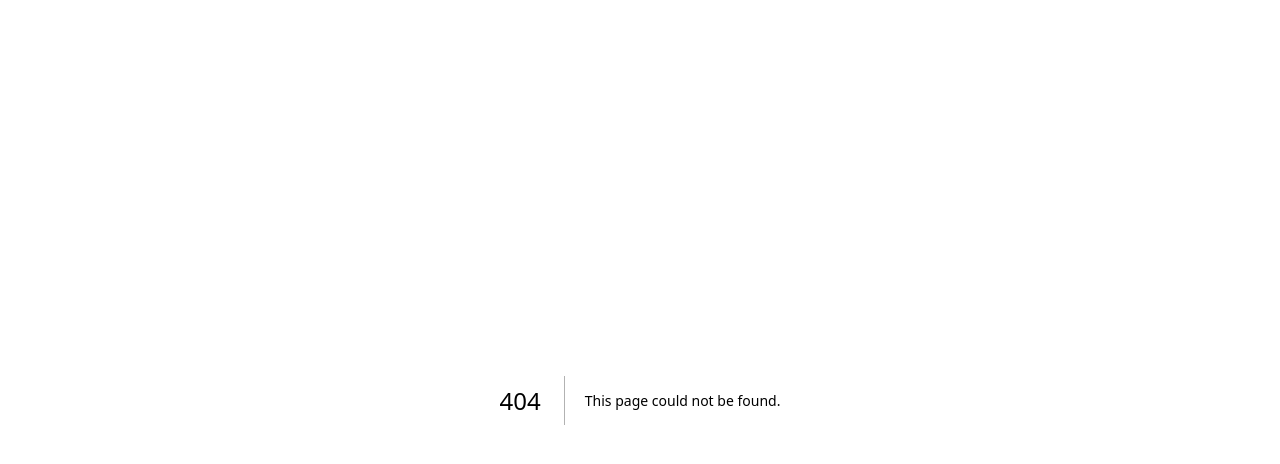
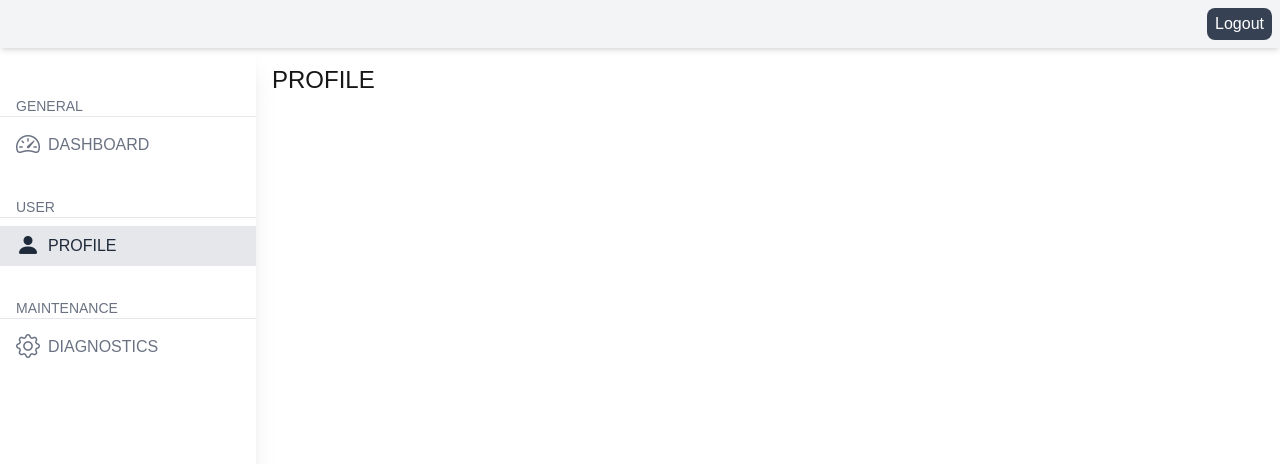
Before and after one commit to spedaco6/basic, a Next.js app: page /auth/profile in a window 1280 px wide. Before the commit this address had no page. Shown: the top 464 px of the page. Built offline with nearby package versions, Linux system fonts and the light colour scheme.

Commit message:
Sidebar component

```diff
--- a/app/auth/dashboard/page.tsx
+++ b/app/auth/dashboard/page.tsx
@@ -7,6 +7,6 @@ export const metadata: Metadata = {
 export default function Dashboard() {
 
   return <main className="p-4">
-    <h1 className="text-2xl mb-4">DASHBOARD</h1>
+    <h1 className="text-2xl mb-4 uppercase">Dashboard</h1>
   </main>
 }
--- a/app/auth/diagnostics/page.tsx
+++ b/app/auth/diagnostics/page.tsx
@@ -8,7 +8,7 @@ export const metadata: Metadata = {
 
 export default function DiagnosticsPage(): React.ReactElement {
   return <main className="p-4">
-    <h1 className="text-2xl mb-4">DIAGNOSTICS</h1>
+    <h1 className="text-2xl mb-4 uppercase">Diagnostics</h1>
     <DiagnosticToolbar />
   </main>
 }
--- a/app/auth/layout.tsx
+++ b/app/auth/layout.tsx
@@ -1,17 +1,18 @@
 import { LogoutButton } from "@/components/buttons/LogoutButton";
+import { Sidebar } from "@/components/nav/Sidebar";
 import React from "react";
 
 export default function AuthLayout({ children }: React.PropsWithChildren ): React.ReactElement {
 
   return <div className="flex flex-col h-[100dvh]">
-    <div className="p-2 border-b-2 bg-gray-100 border-gray-200 flex justify-end">
+    <div className="p-2 bg-gray-100 flex justify-end shadow-md">
       <LogoutButton />
     </div>
 
-    <div className="flex-1 flex">
+    <div className="flex-1 flex overflow-hidden">
 
-      <div className="w-[20rem] border-r-2 border-gray-600 h-full overflow-hidden">
-        <p>Sidebar</p>
+      <div className="w-[16rem] h-full overflow-y-scroll shadow-xl">
+        <Sidebar />
       </div>
 
       <div className="overflow-y-scroll flex-1">
--- /dev/null
+++ b/app/auth/profile/page.tsx
@@ -0,0 +1,13 @@
+import { Metadata } from "next";
+import React from "react";
+
+export const metadata: Metadata = {
+  title: "Profile",
+};
+
+export default function ProfilePage(): React.ReactElement {
+
+  return <main className="p-4">
+    <h1 className="text-2xl mb-4 uppercase">Profile</h1>
+  </main>
+}
--- a/app/globals.css
+++ b/app/globals.css
@@ -10,3 +10,7 @@ body {
   color: var(--foreground);
   font-family: Arial, Helvetica, sans-serif;
 }
+
+i {
+  width: none;
+}
--- a/app/layout.tsx
+++ b/app/layout.tsx
@@ -1,5 +1,7 @@
 import type { Metadata } from "next";
+import "bootstrap-icons/font/bootstrap-icons.css";
 import "./globals.css";
+
 
 export const metadata: Metadata = {
   title: "Basic App",
--- /dev/null
+++ b/components/nav/Sidebar.tsx
@@ -0,0 +1,27 @@
+import Link from "next/link";
+import React from "react";
+import { SidebarHeading } from "./SidebarHeading";
+import { SidebarLink } from "./SidebarLink";
+
+export const Sidebar = (): React.ReactElement => {
+
+  return <div className="mt-12 text-gray-500 uppercase">
+    <ul>
+      <SidebarHeading>General</SidebarHeading>
+      <SidebarLink href="/auth/dashboard">
+        <i className="bi bi-speedometer2 text-2xl" />
+        <span className="ml-2">Dashboard</span>
+      </SidebarLink>
+      <SidebarHeading>User</SidebarHeading>
+      <SidebarLink href="/auth/profile">
+        <i className="bi bi-person-fill text-2xl" />
+        <span className="ml-2">Profile</span>
+      </SidebarLink>
+      <SidebarHeading>Maintenance</SidebarHeading>
+      <SidebarLink href="/auth/diagnostics">
+        <i className="bi bi-gear text-2xl" />
+        <span className="ml-2">Diagnostics</span>
+      </SidebarLink>
+    </ul>
+  </div>
+}
--- /dev/null
+++ b/components/nav/SidebarHeading.tsx
@@ -0,0 +1,8 @@
+import React from "react";
+
+export const SidebarHeading = ({ children }: React.PropsWithChildren): React.ReactElement => {
+  return <li className="border-b-1 px-4 border-gray-200 uppercase text-sm mt-8 mb-2">
+    { children }
+  </li>
+
+}
--- /dev/null
+++ b/components/nav/SidebarLink.tsx
@@ -0,0 +1,22 @@
+"use client"
+
+import Link from "next/link";
+import { usePathname } from "next/navigation";
+import React from "react";
+
+export const SidebarLink = ({
+  href,
+  children
+}: React.PropsWithChildren & { href: string }): React.ReactElement => {
+  const pathname = usePathname();
+  const css = `py-1 ${ pathname === href ?
+    "bg-gray-200 text-gray-800" :
+    "hover:bg-gray-200 hover:text-gray-800" }`;
+
+  return <li className={ css }>
+    <Link className="flex w-full px-4 items-center" href={href}>
+      { children }
+    </Link>
+  </li>
+
+}
--- a/package.json
+++ b/package.json
@@ -9,6 +9,7 @@
     "lint": "eslint"
   },
   "dependencies": {
+    "bootstrap-icons": "^1.13.1",
     "dotenv": "^17.2.3",
     "jose": "^6.1.3",
     "next": "16.1.1",
```
Also changed, not shown: 1 other file (tests, documents, lock files or other folders).
